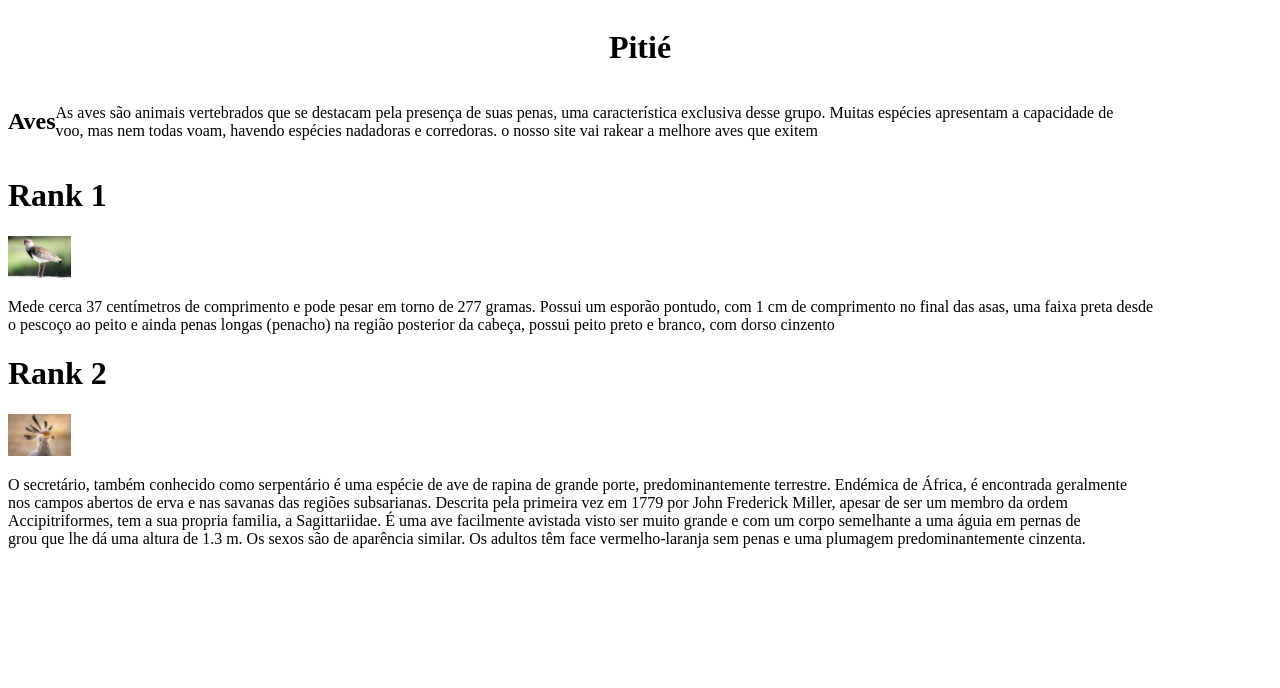
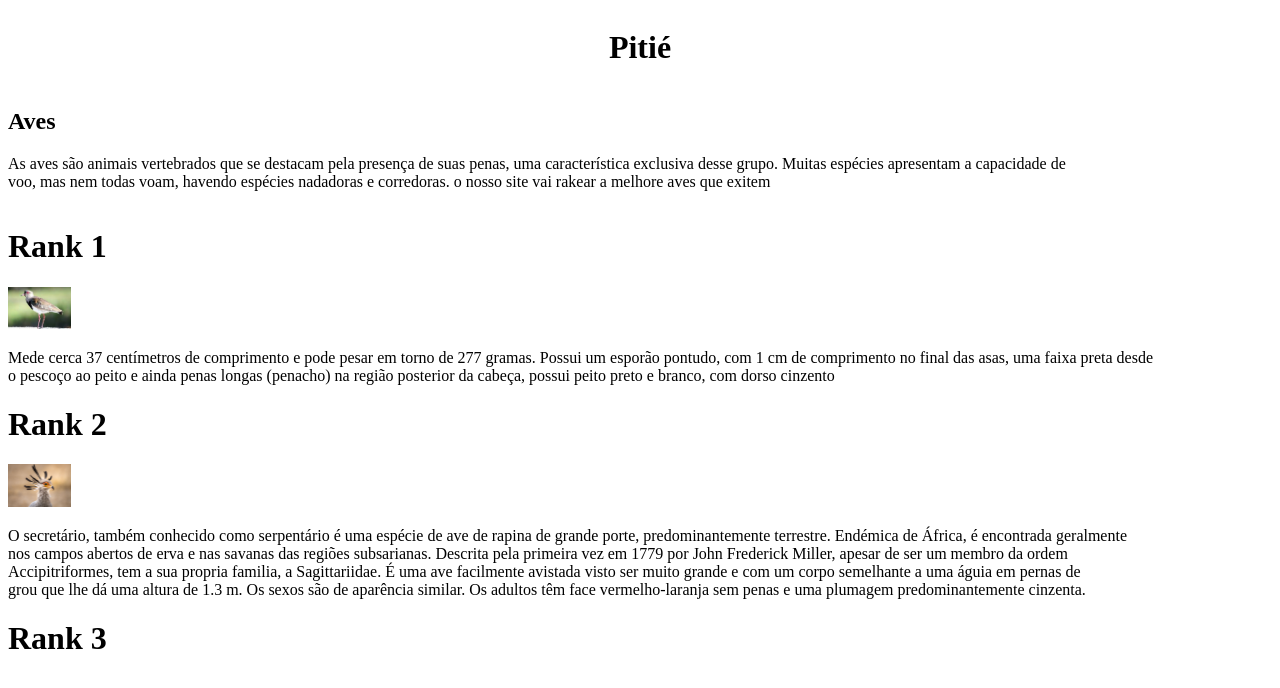
Before and after one commit to GIMV4/sla, a plain HTML site: page index.html in a window 1280 px wide. Drawn offline with Linux system fonts and the light colour scheme.

Commit message:
asfafaasdaf

```diff
--- a/index.html
+++ b/index.html
@@ -11,9 +11,11 @@
         <link rel="stylesheet" href="./style.css">
     </header>
    <section class="passaro">
-    <h1>Aves</h1>
-   <p>As aves são animais vertebrados que se destacam pela presença de suas penas, uma característica exclusiva desse grupo. Muitas espécies apresentam a capacidade de <br>
+    <div>
+        <h1>Aves</h1>
+        <p>As aves são animais vertebrados que se destacam pela presença de suas penas, uma característica exclusiva desse grupo. Muitas espécies apresentam a capacidade de <br>
     voo, mas nem todas voam, havendo espécies nadadoras e corredoras. o nosso site vai rakear a melhore aves que exitem</p>
+    </div>
 </section>
     <h1>Rank 1</h1>
     <img class="passaro1" src="./passáro quero-quero.jfif" alt="pássaro quero-quero">
@@ -27,6 +29,7 @@
          Accipitriformes, tem a sua propria familia, a Sagittariidae. É uma ave facilmente avistada visto ser muito grande e com um corpo semelhante a uma águia em pernas de<br>
          grou que lhe dá uma altura de 1.3 m. Os sexos são de aparência similar. Os adultos têm face vermelho-laranja sem penas e uma plumagem predominantemente cinzenta.</p>
 
+    <h1>Rank 3</h1>
 
         </body>
 </html>
```
